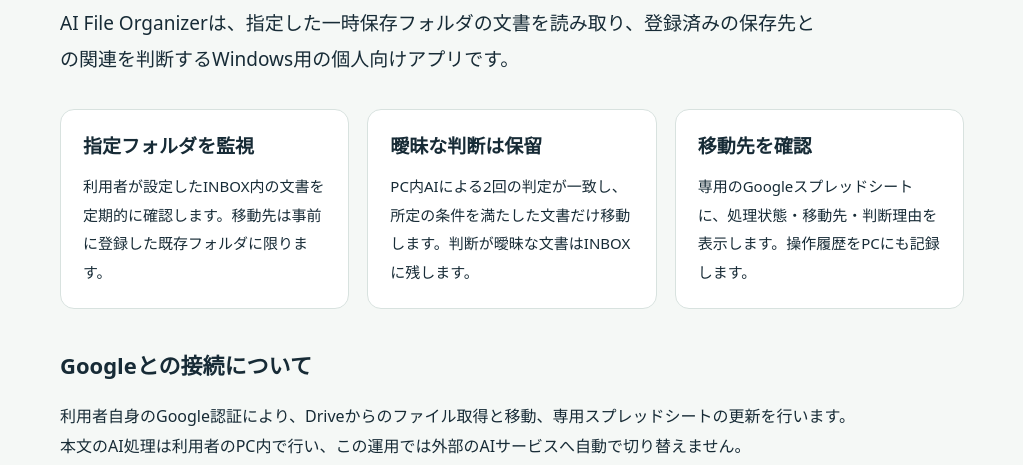
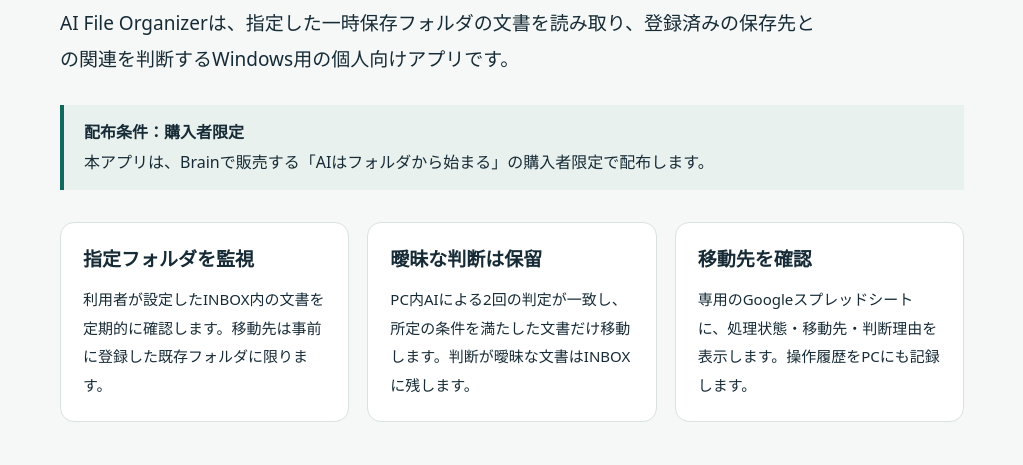
Before and after one commit to hidenoba/hidenoba.github.io, a plain HTML site: page index.html in a window 1280 px wide. Shown: the part 331-796 px from the top of the page, without its empty margins (128-1151 px from the left). Drawn offline with Linux system fonts and the light colour scheme.

Commit message:
Brain購入者限定の配布条件を明記

```diff
--- a/index.html
+++ b/index.html
@@ -6,7 +6,8 @@
 <main>
 <p class="eyebrow">PERSONAL FILE ORGANIZER</p>
 <h1>Google Driveの文書を、<br>PC内のAIで整理する。</h1>
-<p class="lead">AI File Organizerは、指定した一時保存フォルダの文書を読み取り、登録済みの保存先との関連を判断するWindows用の個人向けアプリです。</p>
+<p class="lead">AI File Organizerは、指定した一時保存フォルダの文書を読み取り、登録済みの保存先との関連を判断するWindows用の個人向けアプリです。</p><div class="note"><strong>配布条件：購入者限定</strong><br>本アプリは、Brainで販売する「AIはフォルダから始まる」の購入者限定で配布します。</div>
+
 <div class="cards">
 <section class="card"><h2>指定フォルダを監視</h2><p>利用者が設定したINBOX内の文書を定期的に確認します。移動先は事前に登録した既存フォルダに限ります。</p></section>
 <section class="card"><h2>曖昧な判断は保留</h2><p>PC内AIによる2回の判定が一致し、所定の条件を満たした文書だけ移動します。判断が曖昧な文書はINBOXに残します。</p></section>
```
